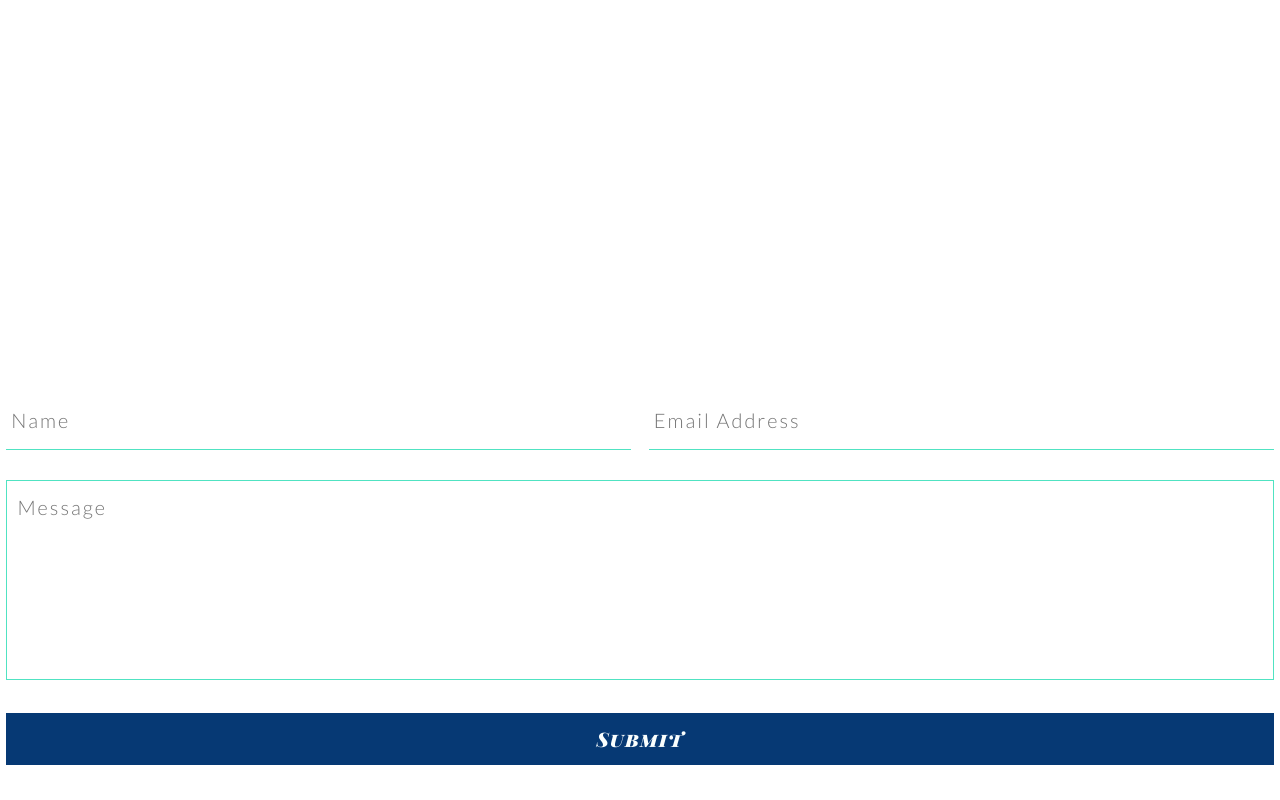
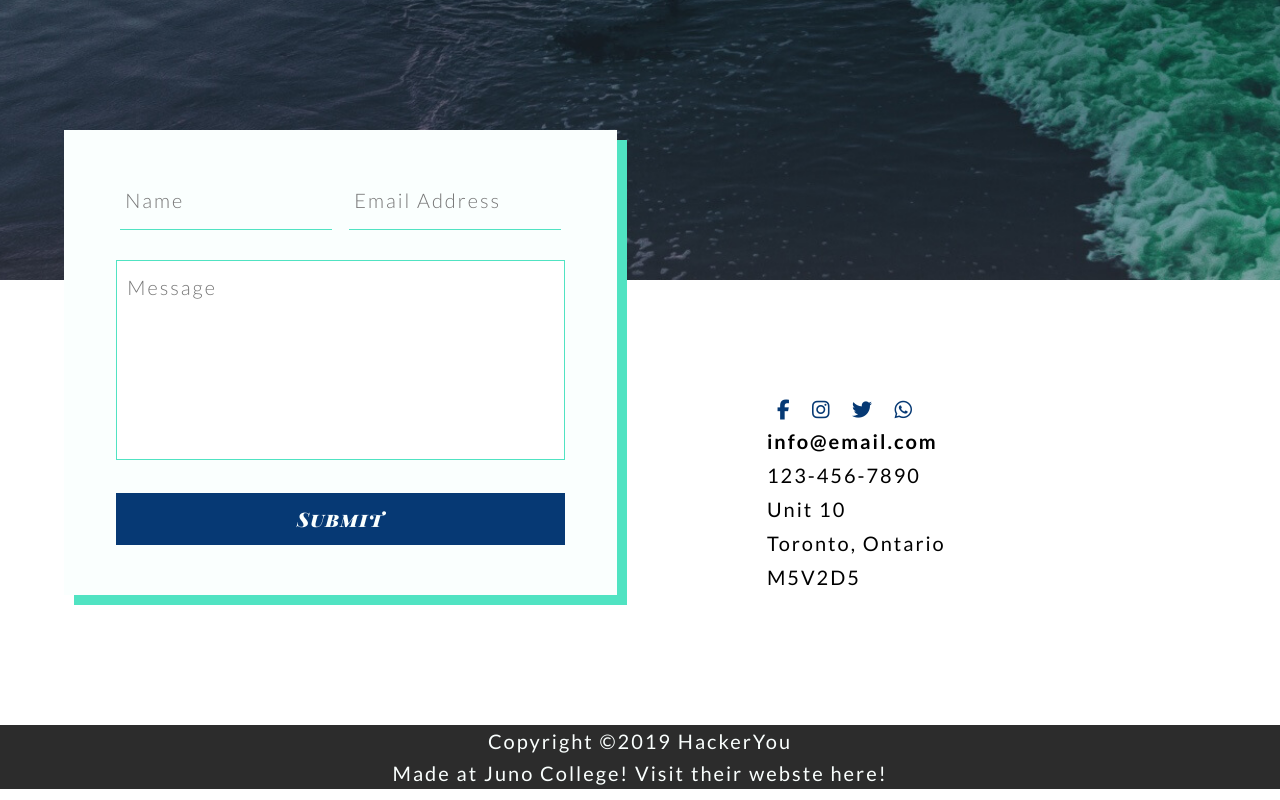
Before and after one commit to TanishaCodess/BeachStayPSD, a plain HTML site: page pages/contact.html in a window 1280 px wide. Shown: the part 320-1120 px from the top of the page. Drawn offline with Linux system fonts and the light colour scheme.

Commit message:
done all basic styles on all pages

```diff
--- a/pages/contact.html
+++ b/pages/contact.html
@@ -11,9 +11,11 @@
 </head>
 
 <body>
-    <header>
+    <header class="contactHeader">
+        <div class="wrapper">
             <span class="logo"></span>
             <nav>
+                <span class="logo">Beachstays</span>
                 <ul>
                     <li><a href="">Home</a></li>
                     <li><a href="">About</a></li>
@@ -21,9 +23,11 @@
                     <li><a href="">Contact</a></li>
                 </ul>
             </nav>
-        <h1>Get in Touch</h1>
+            <h1 class="heading">Get in Touch</h1>
+        </div>
     </header>
-    <main>
+    <main class="contactMain">
+        <div class="wrapper">
             <section class="contact">
                 <form>
                     <label for="contactUserName" class="sr-only">Provide your name here.</label>
@@ -36,21 +40,24 @@
                 </form>
 
                 <div class="iconInfo">
+                    <div class="iconContainer">
                         <i class="fab fa-facebook-f"></i>
                         <i class="fab fa-instagram"></i>
                         <i class="fab fa-twitter"></i>
                         <i class="fab fa-whatsapp"></i>
-                <p>info@email.com</p>
+                    </div>
+                    <p class="boldEmail">info@email.com</p>
                     <p>123-456-7890</p>
                     <p>Unit 10</p>
                     <p>Toronto, Ontario</p>
                     <p>M5V2D5</p>
                 </div>
             </section>
+        </div>
     </main>
-    <footer>
-        <span>Copyright ©2019 HackerYou</span>
-        <span>Made at Juno College! <a href="">Visit their webste here!</a></span>
+    <footer class="contactFooter">
+        <p>Copyright ©2019 HackerYou</p>
+        <p>Made at Juno College! <a href="">Visit their webste here!</a></p>
     </footer>
 </body>
 
--- a/styles/sass/style.scss
+++ b/styles/sass/style.scss
@@ -46,7 +46,7 @@ img {
 }
 
 header {
-    height: 90vh;
+    height: 75vh;
 }
 
 h1,
@@ -309,8 +309,9 @@ h4 {
 .backgroundBeach {
     background-image: url(../assets/banner-image.jpg);
     object-fit: cover;
-    height: 50vh;
+    height: 75vh;
     width: 100%;
+    background-repeat: no-repeat;
 }
 
 // Free Trip Section
@@ -335,18 +336,19 @@ footer p {
 
 // BLOG PAGE STYLES
 // Header
+.heading {
+    font-family: 'Lato', sans-serif;
+    font-weight: bold;
+    font-size: 8.7rem;
+    color: $IceBlue;
+    margin-top: 15%;
+}
+
 .blogHeader {
     background-image: url(../assets/blog-image-1.jpg);
     background-size: cover;
     background-position: center;
     background-repeat: no-repeat;
-    .heading {
-        font-family: 'Lato', sans-serif;
-        font-weight: bold;
-        font-size: 8.7rem;
-        color: $IceBlue;
-        margin-top: 15%;
-    }
 }
 
 // Main
@@ -450,5 +452,52 @@ footer p {
     }
 }
 
+// Contact Page Styles
+// Header
+.contactHeader {
+    background-image: url(../assets/contact-image-1.jpg);
+    background-size: cover;
+    background-position: center;
+    background-repeat: no-repeat;
+}
+
+.contactMain {
+    .contact {
+        display: flex;
+        margin-bottom: -20px;
+    }
+    form {
+        position: relative;
+        top: -150px;
+        box-shadow: 10px 10px $GreenishCyan;
+        padding: 50px;
+        z-index: 2;
+        background-color: $IceBlue;
+        margin: 0;
+    }
+    form,
+    .iconInfo {
+        width: 48%
+    }
+    .iconInfo {
+        padding-left: 150px;
+        display: flex;
+        flex-direction: column;
+        justify-content: flex-end;
+        margin-bottom: 150px;
+        i {
+            font-size: 2rem;
+            color: $TwilightBlue;
+            padding: 5px 10px;
+        }
+        p {
+            margin-bottom: 2px;
+        }
+        .boldEmail {
+            font-weight: 900;
+        }
+    }
+}
+
 // font-family: 'Lato', sans-serif;
 // font-family: 'Playfair Display SC', serif;
```
Also changed, not shown: pages/blog.html (+11 -4 lines), styles/style.css. Lines whose indentation alone changed are shown as unchanged.
